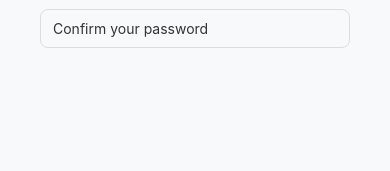
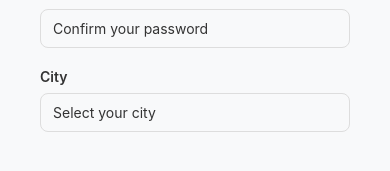
Before and after one commit to kalharaweragoda/NoteBook, a React Native app: screen / in a window 390 px wide. Shown: the part 645-816 px from the top of the page. Built offline with nearby package versions, Linux system fonts and the light colour scheme.

Commit message:
create city field

```diff
--- a/App.tsx
+++ b/App.tsx
@@ -67,6 +67,11 @@ export default function SignUpScreen() {
             <View style={styles.inputContainer}>
               <Text style={styles.label}>ConfirmPassword</Text>
               <TextInput placeholder="Confirm your password" style={styles.input} secureTextEntry/>
+            </View>
+
+            <View style={styles.inputContainer}>
+              <Text style={styles.label}>City</Text>
+              <TextInput placeholder="Select your city" style={styles.input} />
             </View>
 
         </View>
```
